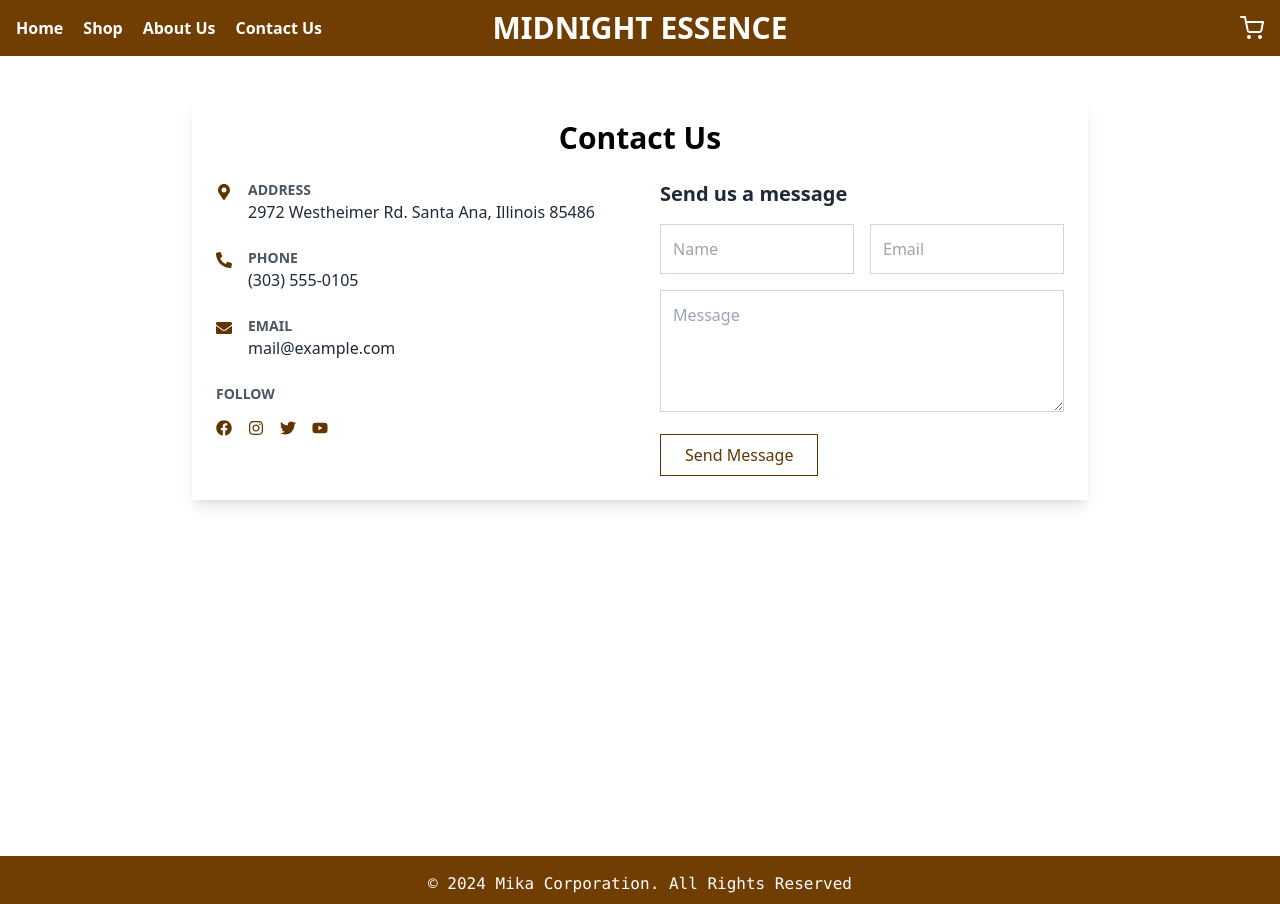
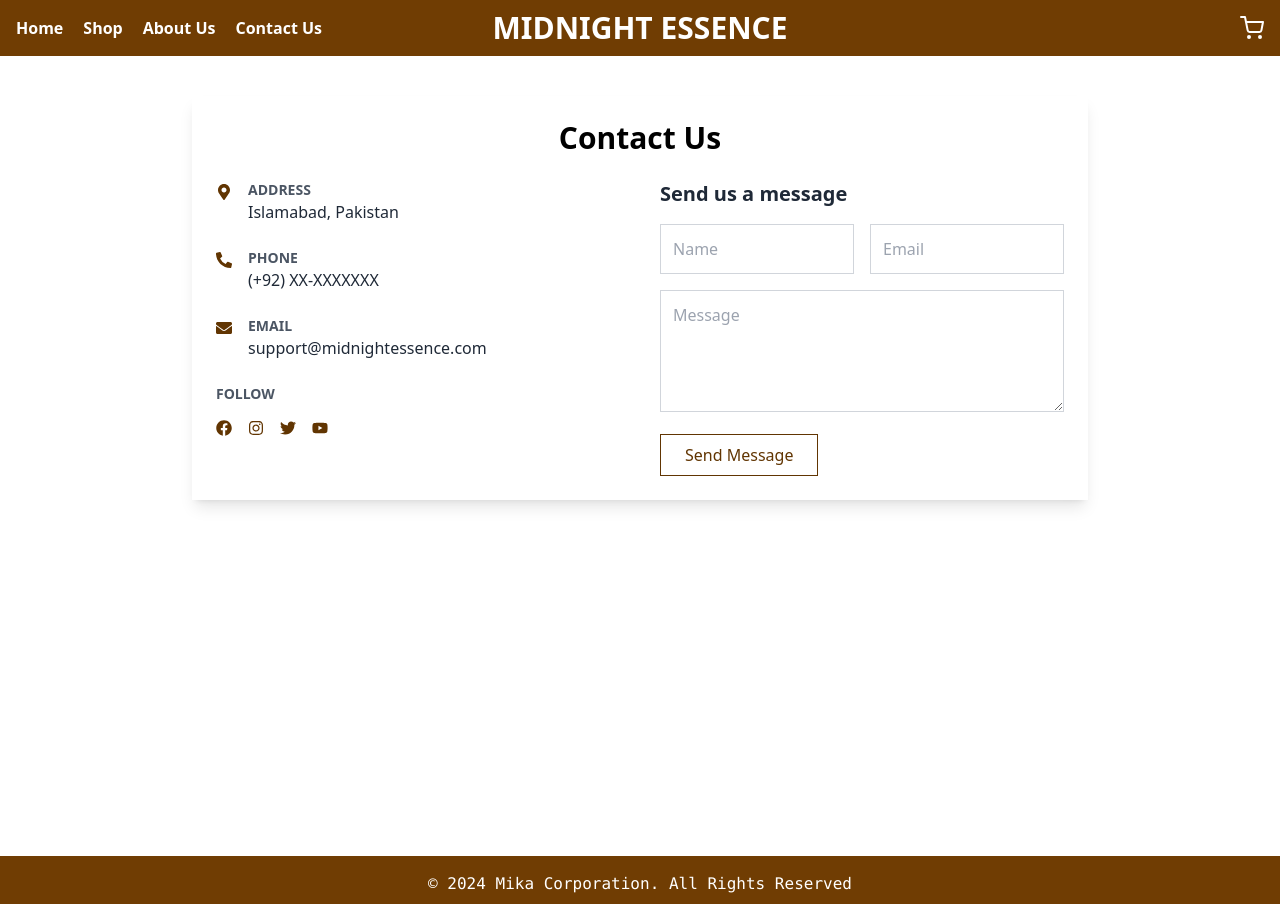
Before and after one commit to anomasahar/Ecommerce-Project-Using-Nextjs-and-TailwindCSS, a Next.js app: page /contact-us in a window 1280 px wide. Built offline with nearby package versions, Linux system fonts and the light colour scheme.

Commit message:
modified version

```diff
--- a/src/app/contact-us/page.tsx
+++ b/src/app/contact-us/page.tsx
@@ -68,21 +68,21 @@ export default function ContactSection() {
                 <FaMapMarkerAlt className="text-[#613502] mt-1" />
                 <div>
                   <h3 className="text-sm font-bold text-gray-600 uppercase">Address</h3>
-                  <p className="text-gray-800">2972 Westheimer Rd. Santa Ana, Illinois 85486</p>
+                  <p className="text-gray-800">Islamabad, Pakistan</p>
                 </div>
               </div>
               <div className="flex items-start space-x-4">
                 <FaPhoneAlt className="text-[#613502] mt-1" />
                 <div>
                   <h3 className="text-sm font-bold text-gray-600 uppercase">Phone</h3>
-                  <p className="text-gray-800">(303) 555-0105</p>
+                  <p className="text-gray-800">(+92) XX-XXXXXXX</p>
                 </div>
               </div>
               <div className="flex items-start space-x-4">
                 <FaEnvelope className="text-[#613502] mt-1" />
                 <div>
                   <h3 className="text-sm font-bold text-gray-600 uppercase">Email</h3>
-                  <p className="text-gray-800">mail@example.com</p>
+                  <p className="text-gray-800">support@midnightessence.com</p>
                 </div>
               </div>
             </div>
--- a/src/components/NewArrivals.tsx
+++ b/src/components/NewArrivals.tsx
@@ -4,12 +4,12 @@ import ProductList from "@/components/ProductList";
 export const revalidate = 10;
 
 export default async function NewArrivals() {
-  const query = `*[_type=='product'] | order(_createdAt desc)[0...10]{
+  const query = `*[_type=='product'] | order(_createdAt desc, updatedAt desc)[0...10]{
     title, description, image, price, "slug": slug.current
   }`;
 
   const products = await client.fetch(query);
-  // console.log('Fetched Products:', products);
+  console.log('Fetched Products:', products);
 
   return(
     <>
--- a/src/components/Services.tsx
+++ b/src/components/Services.tsx
@@ -1,5 +1,5 @@
 import Image from "next/image";
-import sampleImage from "@/assets/white.jpeg";
+import sampleImage from "@/assets/service.jpeg";
 
 export default function Services() {
   return (
```
Also changed, not shown: src/assets/service.jpeg (added).
